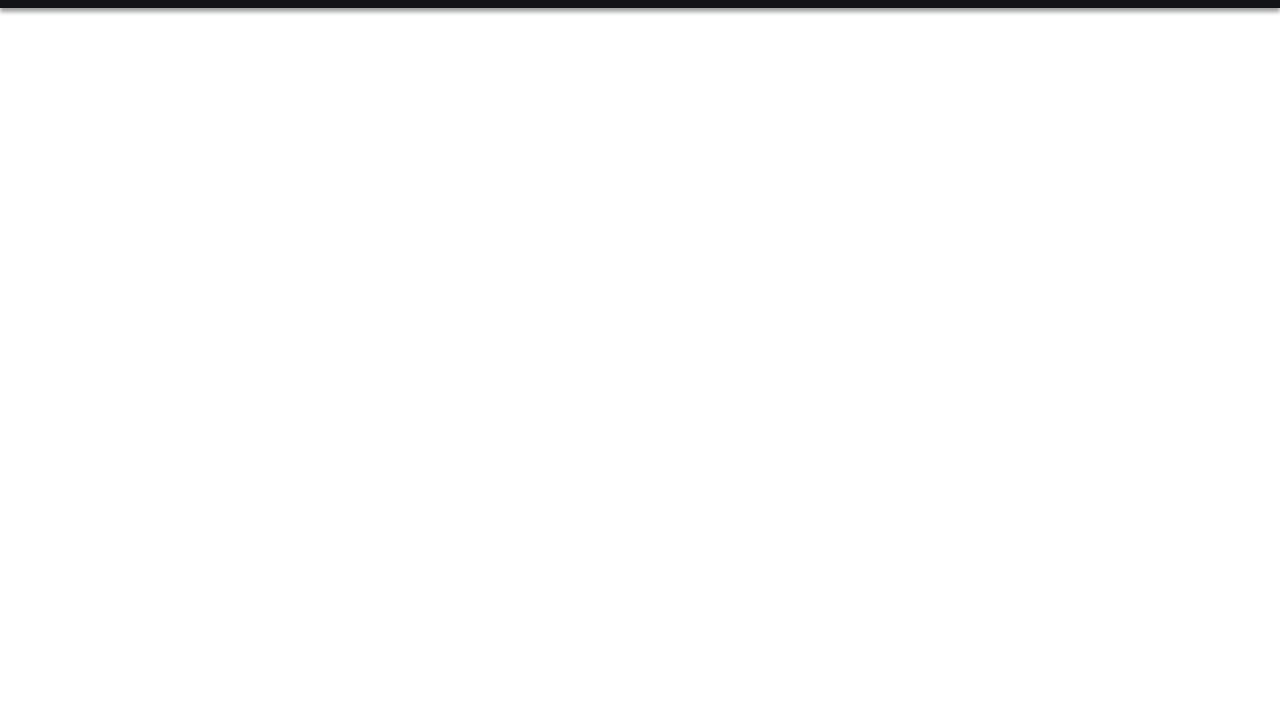
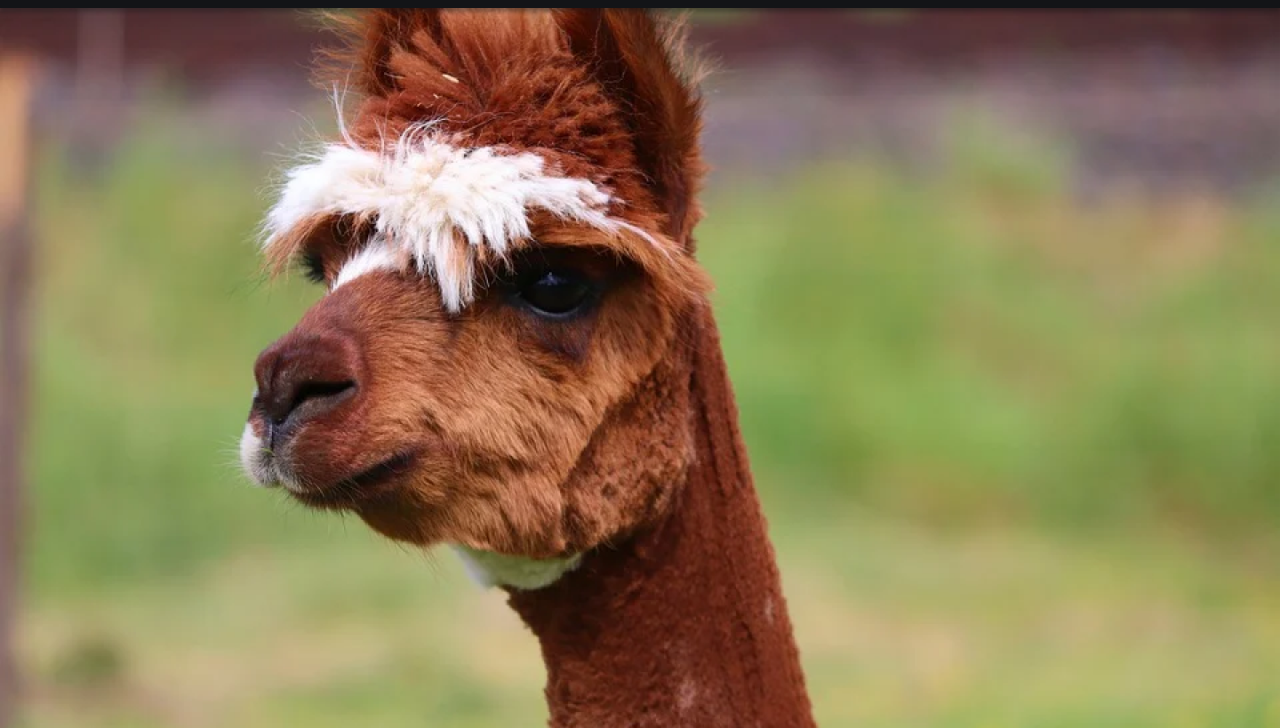
Before and after one commit to OKuzminova/alpaka-menu, a website built with Vite: page vite-project/index.html in a window 1280 px wide. Shown: the part 72-800 px from the top of the page. Built offline with nearby package versions, Linux system fonts and the light colour scheme; files whose address does not match are found by name.

Commit message:
refactor url

```diff
--- a/vite-project/src/less/style.less
+++ b/vite-project/src/less/style.less
@@ -44,7 +44,7 @@ header {
     font-family: "Roboto", "Arial", sans-serif;
     font-size: 18px;
     line-height: 24px;
-    background-image: url('public/img/alpaca.png');
+    background-image: url('/img/alpaca.png');
     background-repeat: no-repeat;
     background-position: center;
     background-size: cover;
@@ -53,13 +53,13 @@ header {
         width: @tablet-width;
         background:
 		linear-gradient(rgba(0, 0, 0, 0.3), rgba(0, 0, 0, 0.3)),
-		url('public/img/alpaca.png');
+		url('/img/alpaca.png');
     }
     @media (max-width: @mobile-width) {
         width: @mobile-width;
         background:
 		linear-gradient(rgba(0, 0, 0, 0.3), rgba(0, 0, 0, 0.3)),
-		url('public/img/alpaca.png');
+		url('/img/alpaca.png');
     }
 }
 .header {
```
Also changed, not shown: vite-project/dist/assets/index-Btadq76K.css (deleted), vite-project/dist/assets/index-C5oywO-k.js (deleted), vite-project/dist/index.html, 1 other file.
